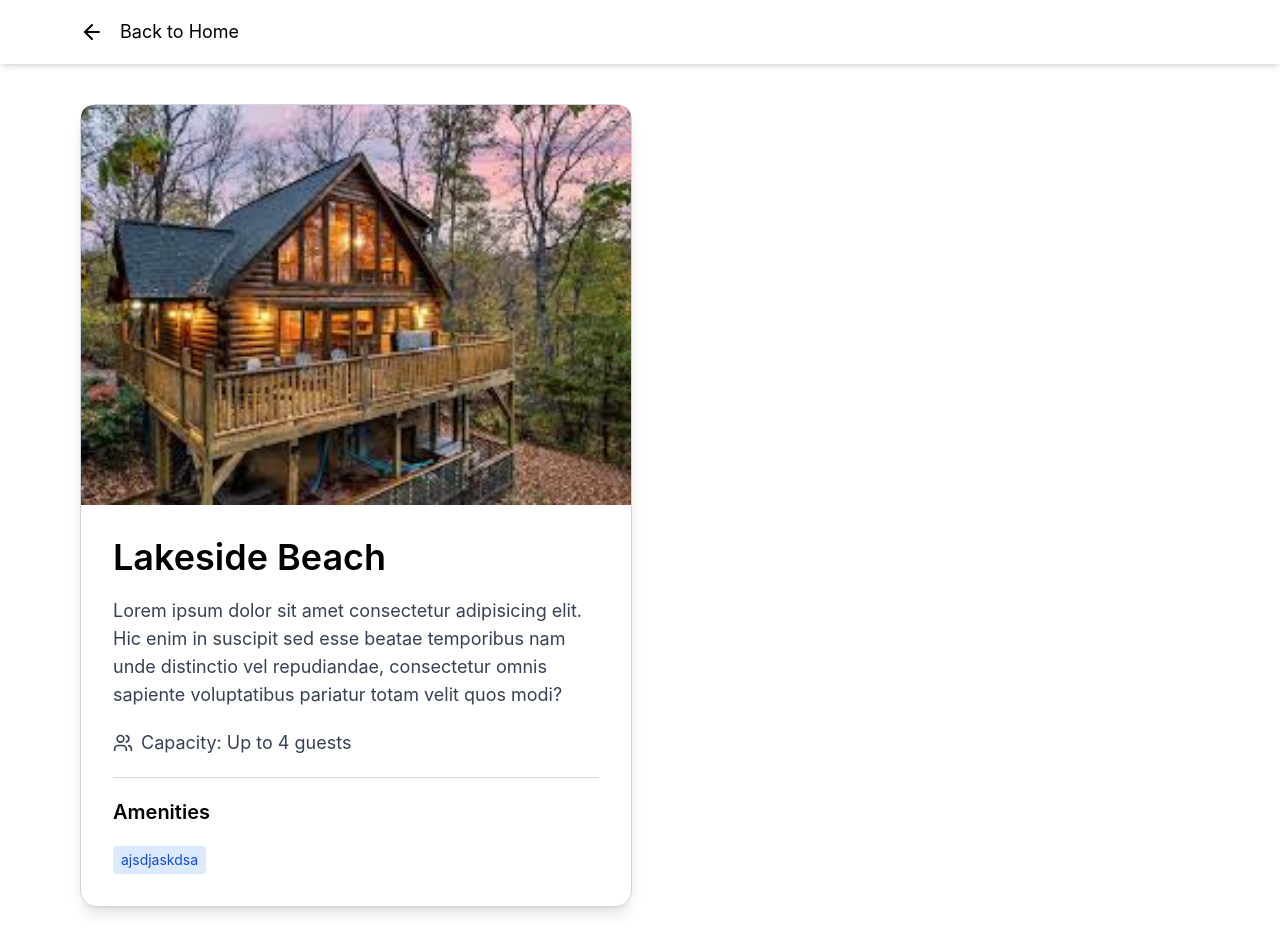
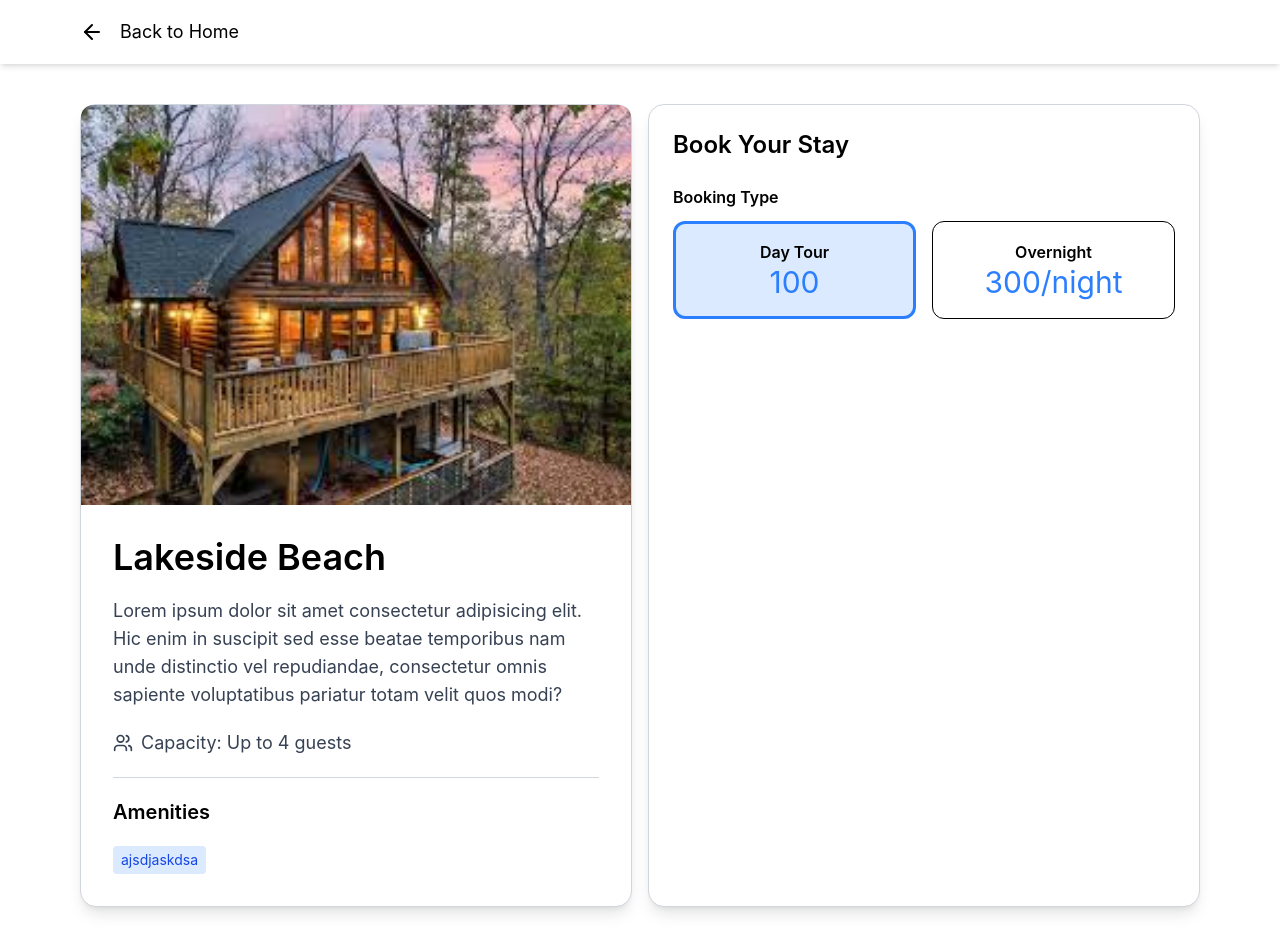
Before and after one commit to Code-W-Gab/Resort_Reservation, a React app in the folder frontend/: page /reserve/1 in a window 1280 px wide. Built offline with nearby package versions, Linux system fonts and the light colour scheme; the HTML template or start-up script is replaced by a standard one.

Commit message:
Update the book reservation

```diff
--- a/frontend/src/Components/User/Book.jsx
+++ b/frontend/src/Components/User/Book.jsx
@@ -23,6 +23,23 @@ export default function Book() {
           </div>
         </div>
       </div>
+
+      <div className='border border-gray-300 rounded-2xl bg-white shadow-lg p-6'>
+        <h1 className='text-2xl font-semibold'>Book Your Stay</h1>
+        <div className='mt-6'>
+          <label className='font-semibold'>Booking Type</label>
+          <div className='grid grid-cols-2 gap-4 mt-3'>
+            <button className='border-3 border-blue-500 bg-blue-100 p-4 rounded-xl'>
+              <span className='text-md font-semibold'>Day Tour</span>
+              <p className='text-blue-500 text-3xl'>100</p>
+            </button>
+            <button className='border p-4 rounded-xl'>
+              <span className='text-md font-semibold'>Overnight</span>
+              <p className='text-blue-500 text-3xl'>300/night</p>
+            </button>
+          </div>
+        </div>
+      </div>
     </main>
   )
 }
```
